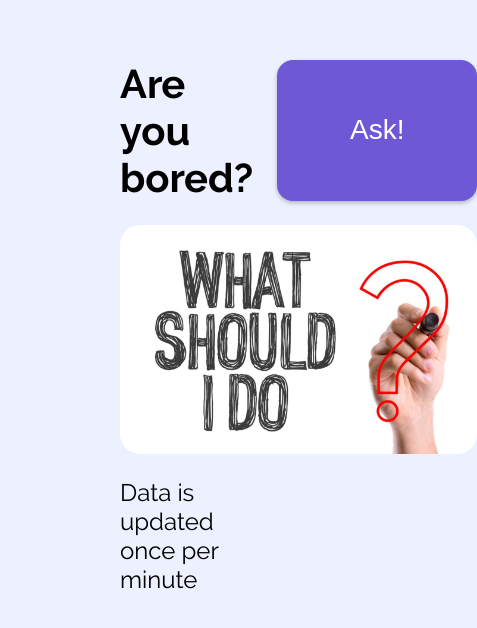
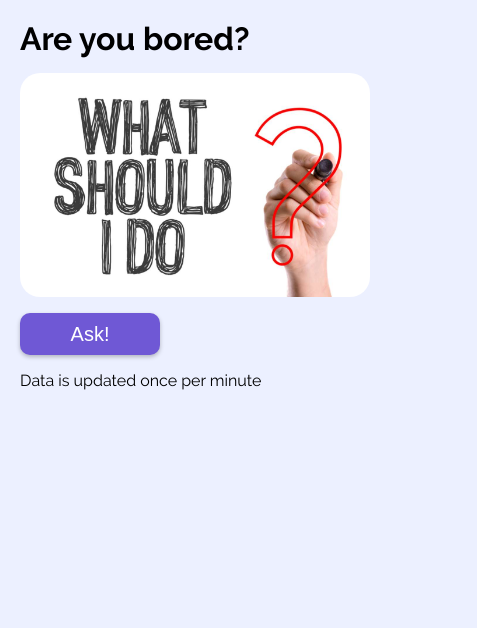
Before and after one commit to Sattturday/what-to-do, a React (Create React App) app in the folder frontend/: page / in a window 390 px wide. Shown: the top 628 px of the page, 477 px wide, since content can reach past the window. Built offline with nearby package versions, Linux system fonts and the light colour scheme.

Commit message:
feat: add adaptive

```diff
--- a/frontend/src/App.css
+++ b/frontend/src/App.css
@@ -10,7 +10,8 @@
   display: grid;
   grid-template-columns: 1fr 200px;
   grid-template-rows: repeat(3, auto);
-  gap: 24px;
+  align-items: center;
+  row-gap: 24px;
 }
 
 .page__title {
@@ -18,7 +19,6 @@
   font-size: 40px;
   font-weight: 700;
   line-height: normal;
-  align-self: center;
 }
 
 .page__img {
@@ -29,14 +29,15 @@
 
 .page__description {
   margin: 0;
-  font-size: 24px;
+  font-size: 20px;
   font-weight: 400;
   line-height: normal;
+  grid-column: 1 / 3;
 }
 
 .page__button {
-  width: 200px;
-  min-height: 58px;
+  width: 100%;
+  height: 58px;
   display: flex;
   align-items: center;
   justify-content: center;
@@ -50,6 +51,8 @@
   border-radius: 16px;
   cursor: pointer;
   transition: 0.35s ease-in-out;
+  grid-column: 2 / 3;
+  grid-row: 1 / 2;
   justify-self: end;
 }
 
@@ -76,3 +79,79 @@
 .activity__subtitle span {
   font-weight: 700;
 }
+
+@media (max-width: 1280px) {
+  .page {
+    flex-direction: column;
+    align-items: center;
+    gap: 40px;
+  }
+
+  .page__container {
+    width: 70%;
+    grid-template-columns: 1fr 160px;
+  }
+
+  .page__button {
+    height: 52px;
+  }
+
+  .activity {
+    width: 70%;
+  }
+}
+
+@media (max-width: 800px) {
+  .page {
+    padding: 40px 60px;
+    gap: 30px;
+  }
+
+  .page__container {
+    width: 90%;
+    display: flex;
+    flex-direction: column;
+    align-items: flex-start;
+    gap: 16px;
+  }
+
+  .page__title {
+    font-size: 32px;
+    align-self: flex-start;
+  }
+
+  .page__description {
+    font-size: 16px;
+  }
+
+  .page__button {
+    width: 140px;
+    height: 42px;
+    font-size: 20px;
+    border-radius: 10px;
+  }
+
+  .activity {
+    width: 90%;
+    gap: 10px;
+  }
+
+  .activity__title,
+  .activity__subtitle {
+    font-size: 18px;
+  }
+}
+
+@media (max-width: 400px) {
+  .page {
+    padding: 20px;
+  }
+
+  .page__container {
+    width: 100%;
+  }
+
+  .activity {
+    width: 100%;
+  }
+}
--- a/frontend/src/App.js
+++ b/frontend/src/App.js
@@ -20,10 +20,10 @@ function App() {
     <div className='page'>
       <div class='page__container'>
         <h1 className='page__title'>Are you bored?</h1>
+        <img className='page__img' src={img} alt='question' />
         <button className='page__button' onClick={fetchData}>
           Ask!
         </button>
-        <img className='page__img' src={img} alt='question' />
         <p className='page__description'>Data is updated once per minute</p>
       </div>
       {data && (
```
Also changed, not shown: 1 other file (tests, documents, lock files or other folders).
